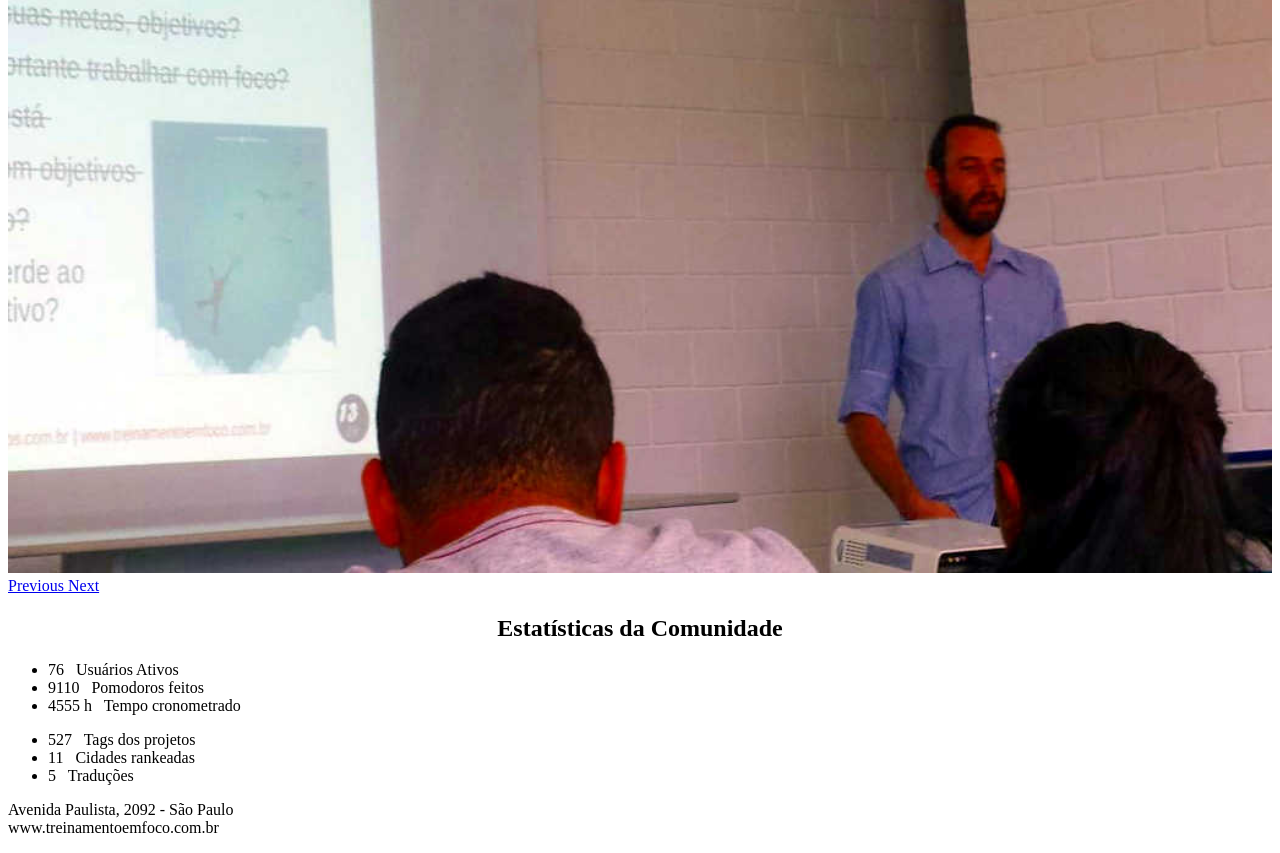
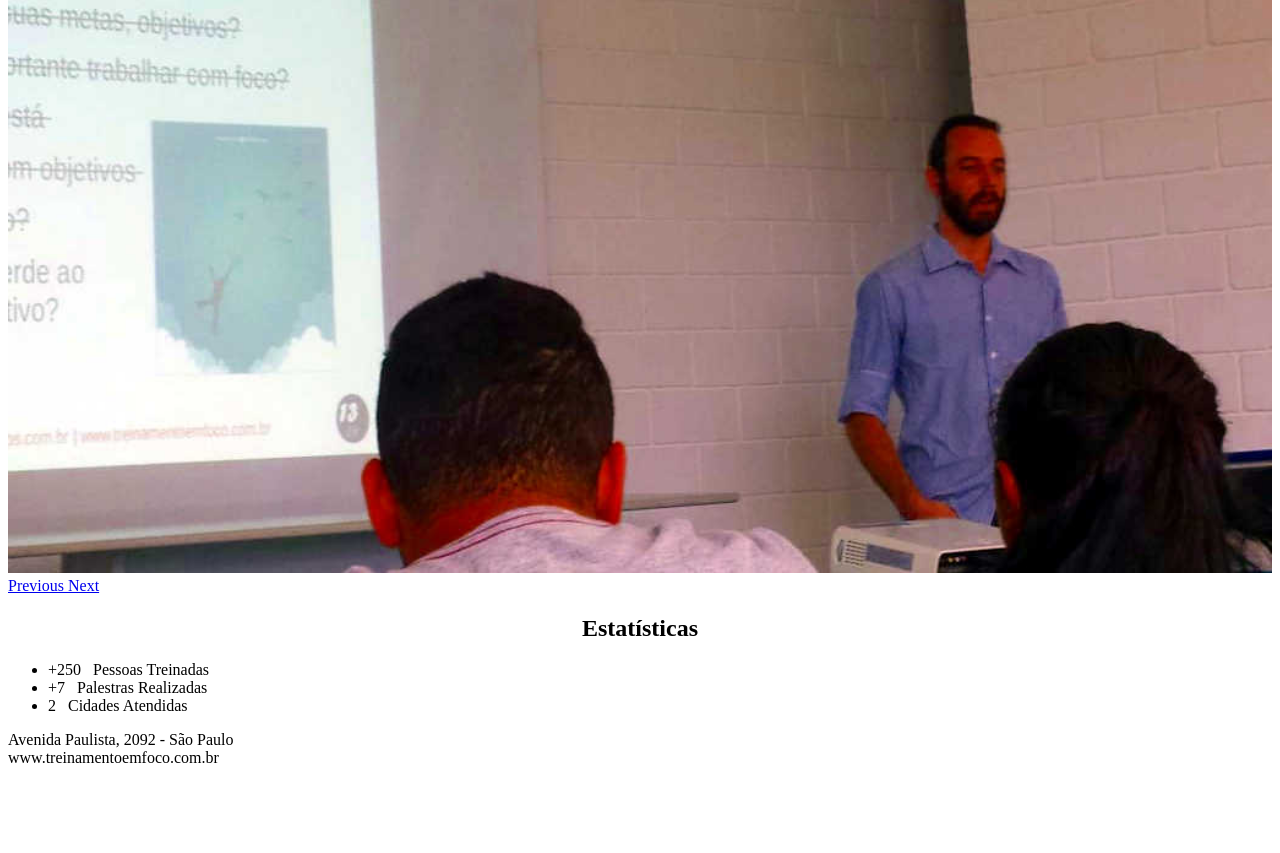
Before and after one commit to franciscof5/generatepress-child-theme-treinamento-em-foco, a WordPress theme: template page.php in a window 1280 px wide. Shown: the part 1860-2713 px from the top of the page. After the commit the page ends 2623 px from the top, so only its background shows below. Run offline with PHP 8.4 and a stand-in for WordPress, Linux system fonts and the light colour scheme; the site name, menu and one post (Sample post) are stand-ins, and other content is empty.

Commit message:
layout redisign 1

```diff
--- a/page.php
+++ b/page.php
@@ -74,29 +74,18 @@
 			<span class="sr-only"><?php _e("Next", "sis-foca-js"); ?></span>
 		</a>
 	</div>
-<div class="row stats-com">
-		<center><h2 class="forte"><i class="glyphicon glyphicon-signal"></i> Estatísticas da Comunidade</h2></center>
-		<ul class="list-group stats-group col-sm-6">
-			<li class="list-group-item active">
-				<span class="badge">76</span>
-				<i class="glyphicon glyphicon-user" aria-hidden="true"></i> &nbsp; Usuários Ativos			</li>
-			<li class="list-group-item active">
-				<span class="badge">9110</span>
-				<i class="glyphicon glyphicon-ok"></i> &nbsp; Pomodoros feitos			</li>
-			<li class="list-group-item active">
-				<span class="badge">4555 h</span>
-				<i class="glyphicon glyphicon-time"></i> &nbsp; Tempo cronometrado			</li>
-		</ul>
-		<ul class="list-group stats-group col-sm-6">
-			<li class="list-group-item active">
-				<span class="badge">527</span>
-				<i class="glyphicon glyphicon-tags" aria-hidden="true"></i> &nbsp; Tags dos projetos			</li>
-			<li class="list-group-item active">
-				<span class="badge">11</span>
-				<i class="glyphicon glyphicon-globe"></i> &nbsp; Cidades rankeadas			</li>
-			<li class="list-group-item active">
-				<span class="badge">5</span>
-				<i class="glyphicon glyphicon-text-background"></i> &nbsp; Traduções			</li>
+<div class="row">
+		<center><h2 class="forte"><i class="glyphicon glyphicon-signal"></i> Estatísticas</h2></center>
+		<ul class="col-sm-8 col-md-offset-2">
+			<li class="list-group-item">
+				<span class="badge">+250</span>
+				<i class="glyphicon glyphicon-user" aria-hidden="true"></i> &nbsp; Pessoas Treinadas</li>
+			<li class="list-group-item">
+				<span class="badge">+7</span>
+				<i class="glyphicon glyphicon-ok"></i> &nbsp; Palestras Realizadas</li>
+			<li class="list-group-item">
+				<span class="badge">2</span>
+				<i class="glyphicon glyphicon-globe"></i> &nbsp; Cidades Atendidas			</li>
 		</ul>
 		<script>
 			jQuery(document).ready(function() {
@@ -109,7 +98,7 @@
 		</script>
 	</div>
 	<div id="primary" <?php generate_content_class();?>>
-		<main id="main" <?php generate_main_class(); ?>>
+		<main id="DDDmain" <?php #generate_main_class(); ?> class="col-sm-8 col-md-offset-2">
 		<?php do_action( 'generate_before_main_content' ); ?>
 		<?php if ( have_posts() ) : ?>
 
```
Also changed, not shown: style.css (+13 -1 lines).
